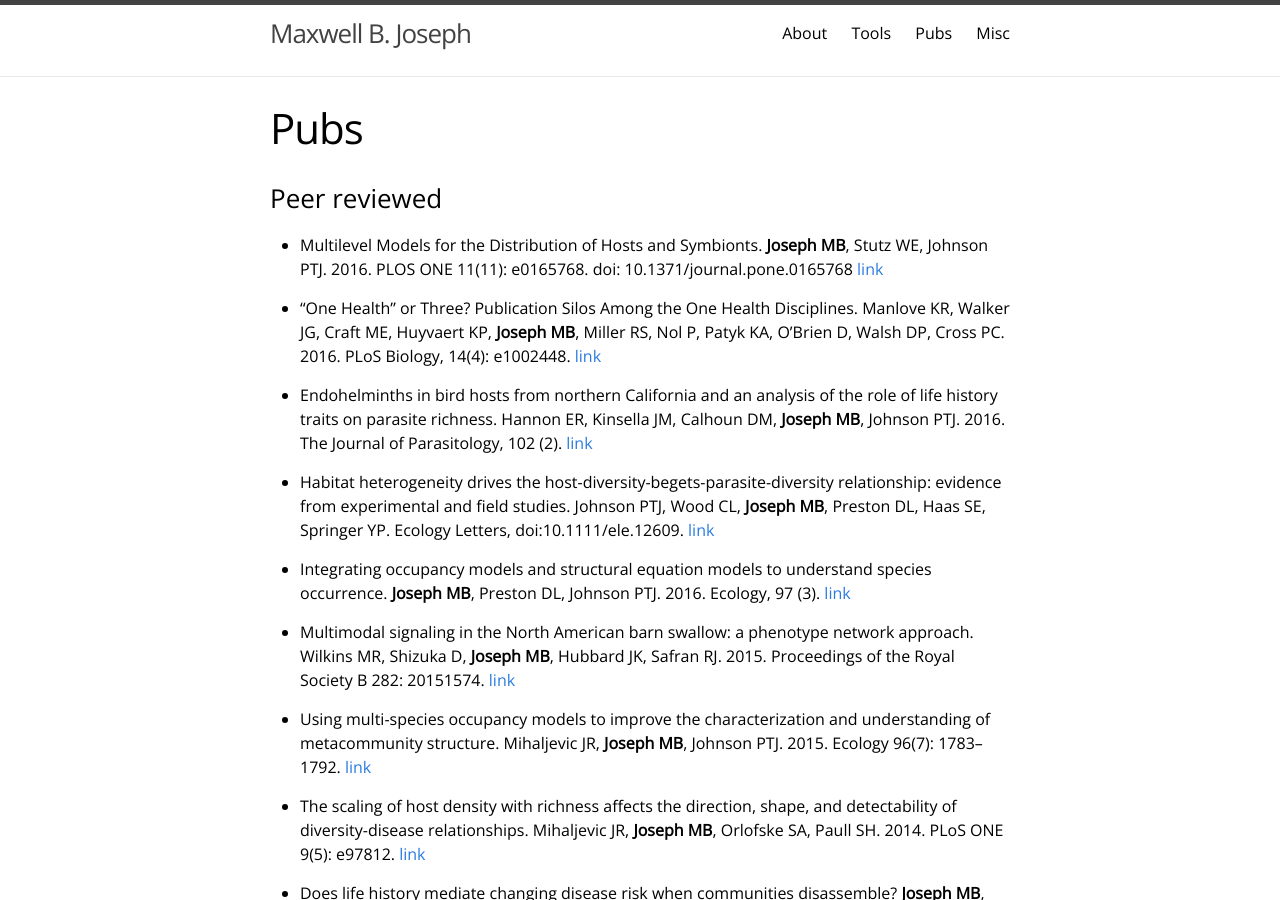
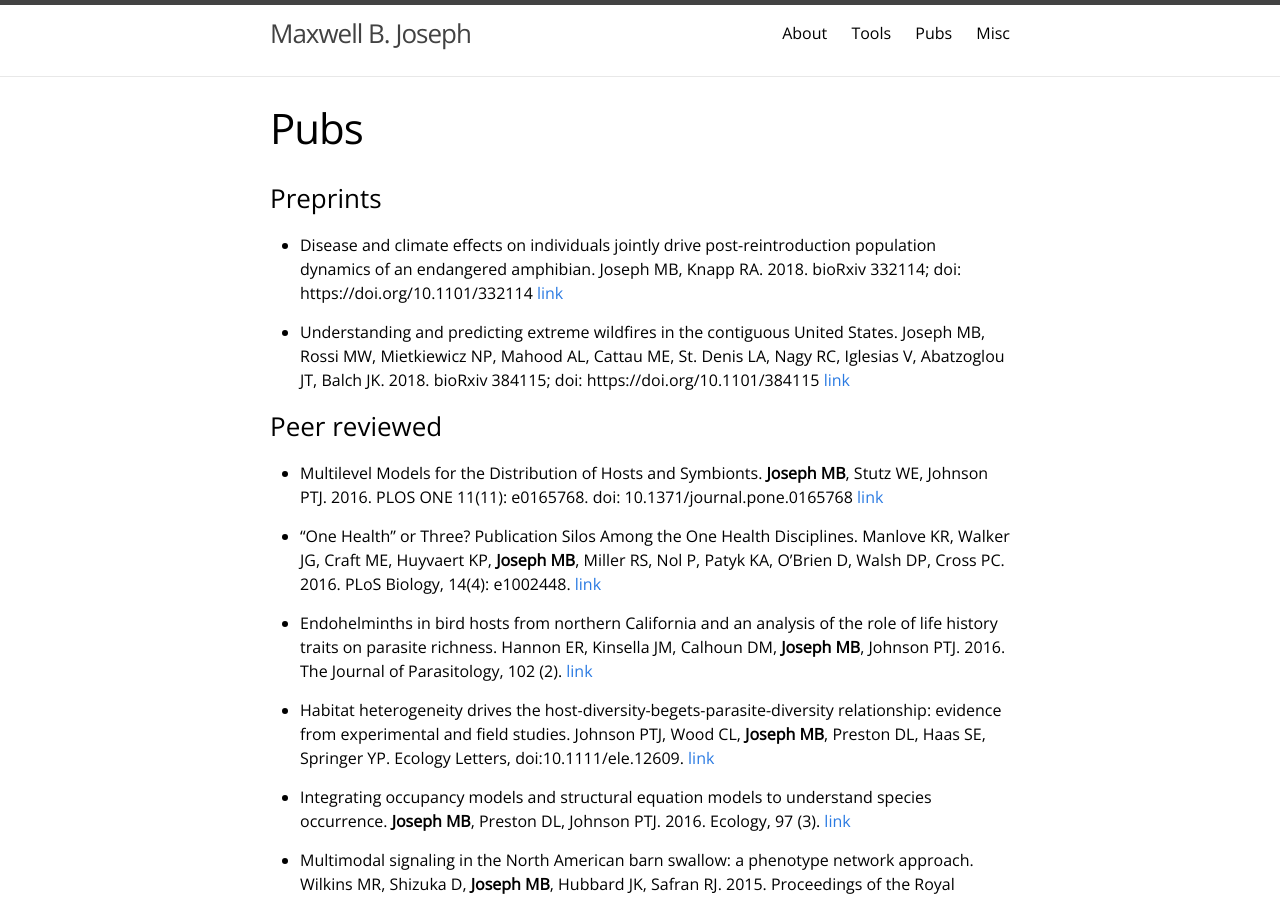
Before and after one commit to mbjoseph/old-website, a Jekyll site: the page built from pubs.md, in a window 1280 px wide and 900 px high. Built offline with Jekyll 4.4.1, drawn with Linux system fonts in a browser that asks for light colours.

Commit message:
adding preprints

```diff
--- a/pubs.md
+++ b/pubs.md
@@ -4,6 +4,12 @@ title: Pubs
 permalink: /pubs/
 weight: 3
 ---
+
+### Preprints
+
+- Disease and climate effects on individuals jointly drive post-reintroduction population dynamics of an endangered amphibian. Joseph MB, Knapp RA. 2018. bioRxiv 332114; doi: https://doi.org/10.1101/332114 [link](https://www.biorxiv.org/content/early/2018/05/27/332114)
+
+- Understanding and predicting extreme wildfires in the contiguous United States. Joseph MB, Rossi MW, Mietkiewicz NP, Mahood AL, Cattau ME, St. Denis LA, Nagy RC, Iglesias V, Abatzoglou JT, Balch JK. 2018. bioRxiv 384115; doi: https://doi.org/10.1101/384115 [link](https://www.biorxiv.org/content/early/2018/08/03/384115)
 
 ### Peer reviewed
 
```
